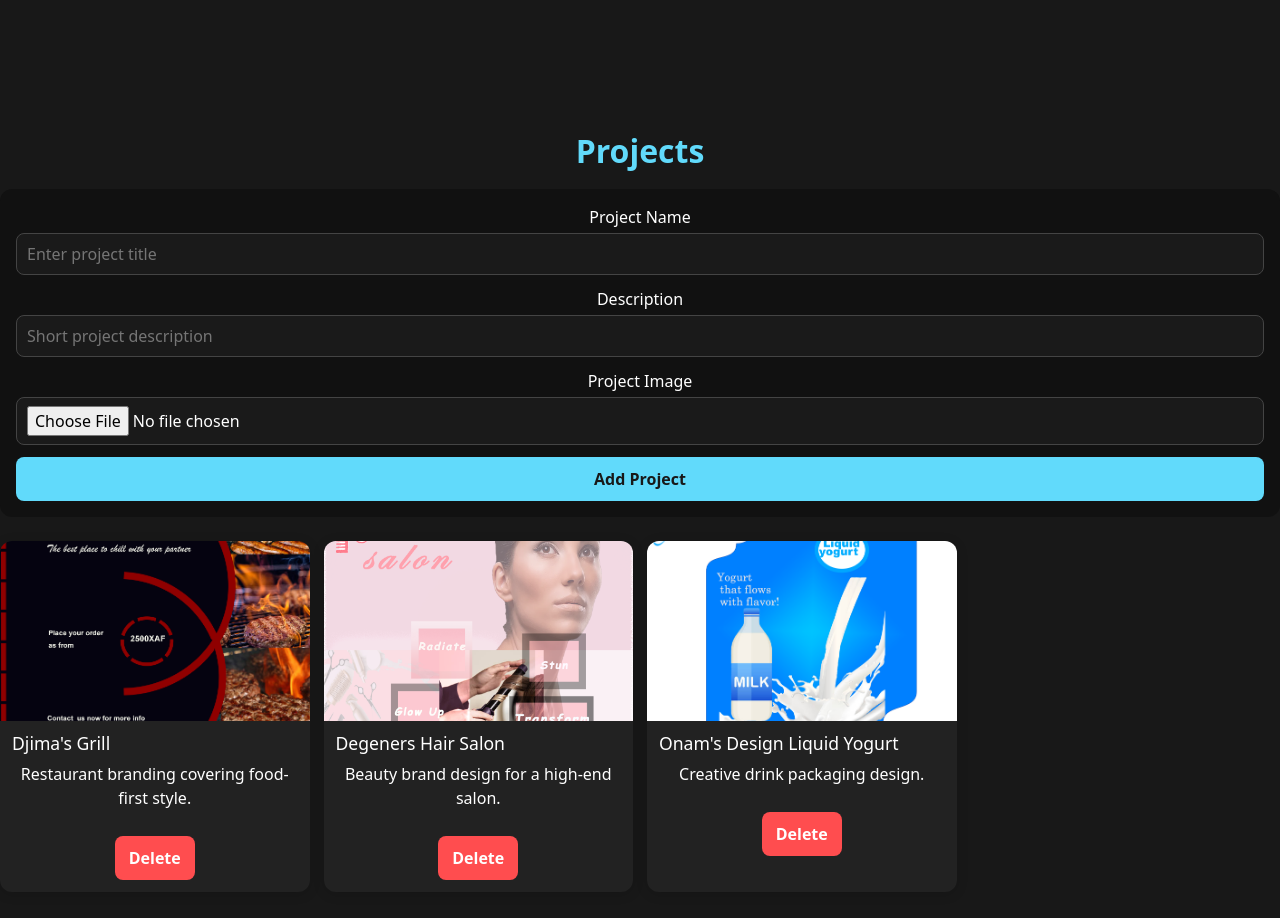
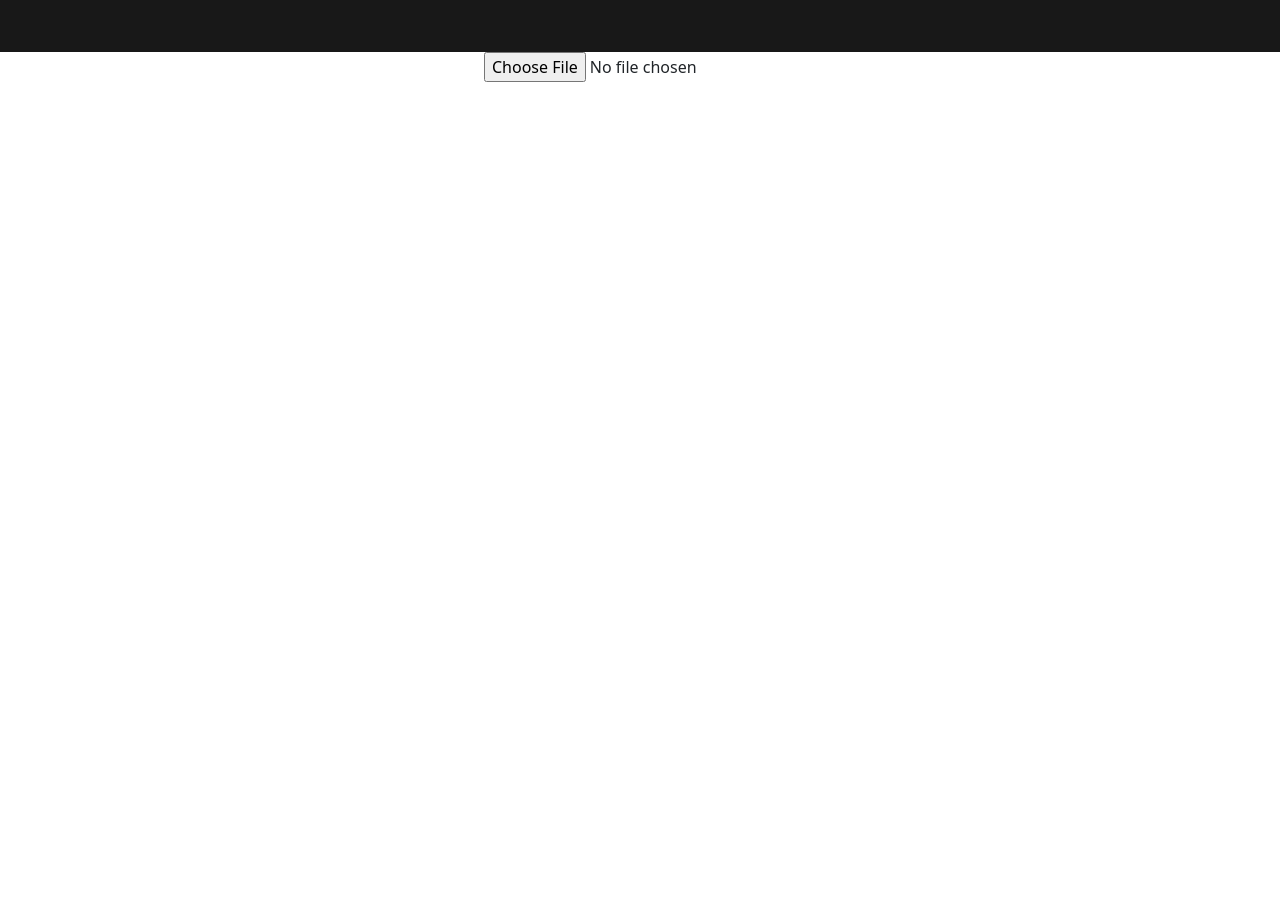
Before and after one commit to veno1/personal-venom-porfolio, a React (Create React App) app: page / in a window 1280 px wide. Shown: the part 2160-3078 px from the top of the page. After the commit the page ends 2242 px from the top, so only its background shows below. Built offline with nearby package versions, Linux system fonts and the light colour scheme.

Commit message:
Update Projects.js to add persistent image preview state

```diff
--- a/src/components/Projects.js
+++ b/src/components/Projects.js
@@ -1,134 +1,31 @@
+// Updated Projects.js
 import React, { useState, useEffect } from 'react';
-import ProjectCard from './ProjectCard';
-import './Projects.css';
-import grillImage from './grill.png';
-import salonImage from './salon hair.png';
-import yogurtImage from './mlky.png';
 
 const Projects = () => {
-    const [projects, setProjects] = useState([
-        { id: 1, name: "Djima's Grill", description: 'Restaurant branding covering food-first style.', image: grillImage },
-        { id: 2, name: "Degeners Hair Salon", description: 'Beauty brand design for a high-end salon.', image: salonImage },
-        { id: 3, name: "Onam's Design Liquid Yogurt", description: 'Creative drink packaging design.', image: yogurtImage }
-    ]);
-
-    const [name, setName] = useState('');
-    const [description, setDescription] = useState('');
-    const [imageData, setImageData] = useState('');
-    const [errorMessage, setErrorMessage] = useState('');
-
-    useEffect(() => {
-        const storedProjects = JSON.parse(localStorage.getItem('projects'));
-        if (storedProjects) {
-            setProjects(storedProjects);
-        }
-    }, []);
-
-    const saveProjects = (updatedProjects) => {
-        setProjects(updatedProjects);
-        localStorage.setItem('projects', JSON.stringify(updatedProjects));
-    };
-
-    const addProject = (e) => {
-        e.preventDefault();
-        if (!name.trim()) {
-            setErrorMessage('Project name is required.');
-            return;
-        }
-
-        const image = imageData || yogurtImage;
-
-        const newProject = {
-            id: Date.now(),
-            name: name.trim(),
-            description: description.trim() || 'No description provided yet.',
-            image,
-        };
-
-        const updatedProjects = [...projects, newProject];
-        saveProjects(updatedProjects);
-
-        setName('');
-        setDescription('');
-        setImageData('');
-        setErrorMessage('');
-    };
-
-    const deleteProject = (id) => {
-        const updatedProjects = projects.filter(project => project.id !== id);
-        saveProjects(updatedProjects);
-    };
+    const [imagePreview, setImagePreview] = useState(null);
 
     const handleImageUpload = (event) => {
         const file = event.target.files[0];
-        if (!file) {
-            setImageData('');
-            return;
-        }
-
-        if (!file.type.startsWith('image/')) {
-            setErrorMessage('Please upload a valid image file.');
-            return;
-        }
-
         const reader = new FileReader();
         reader.onloadend = () => {
-            setImageData(reader.result);
-            setErrorMessage('');
+            setImagePreview(reader.result);
         };
-        reader.readAsDataURL(file);
+        if (file) reader.readAsDataURL(file);
     };
 
+    useEffect(() => {
+        const timer = setTimeout(() => {
+            setImagePreview(null);
+        }, 5000); // Image preview will disappear after 5 seconds
+
+        return () => clearTimeout(timer);
+    }, [imagePreview]);
+
     return (
-        <section className="projects-section" id="projects">
-            <h1 className="heading-1">Projects</h1>
-
-            <form className="project-form" onSubmit={addProject}>
-                <div className="form-group">
-                    <label htmlFor="name">Project Name</label>
-                    <input
-                        id="name"
-                        value={name}
-                        onChange={(e) => setName(e.target.value)}
-                        placeholder="Enter project title"
-                    />
-                </div>
-
-                <div className="form-group">
-                    <label htmlFor="description">Description</label>
-                    <input
-                        id="description"
-                        value={description}
-                        onChange={(e) => setDescription(e.target.value)}
-                        placeholder="Short project description"
-                    />
-                </div>
-
-                <div className="form-group">
-                    <label htmlFor="image">Project Image</label>
-                    <input id="image" type="file" accept="image/*" onChange={handleImageUpload} />
-                </div>
-
-                {imageData && (
-                    <div className="preview-wrapper">
-                        <span>Preview</span>
-                        <img className="project-image" src={imageData} alt="Preview" />
-                    </div>
-                )}
-
-                {errorMessage && <p className="error-message">{errorMessage}</p>}
-
-                <button className="add-button" type="submit">Add Project</button>
-            </form>
-
-            <div className="project-list">
-                {projects.length === 0 ? (
-                    <p>No projects yet. Add one with the form above.</p>
-                ) : projects.map(project => (
-                    <ProjectCard key={project.id} project={project} onDelete={deleteProject} />
-                ))}
-            </div>
-        </section>
+        <div>
+            <input type="file" onChange={handleImageUpload} />
+            {imagePreview && <img src={imagePreview} alt="Preview" />}
+        </div>
     );
 };
 
```
